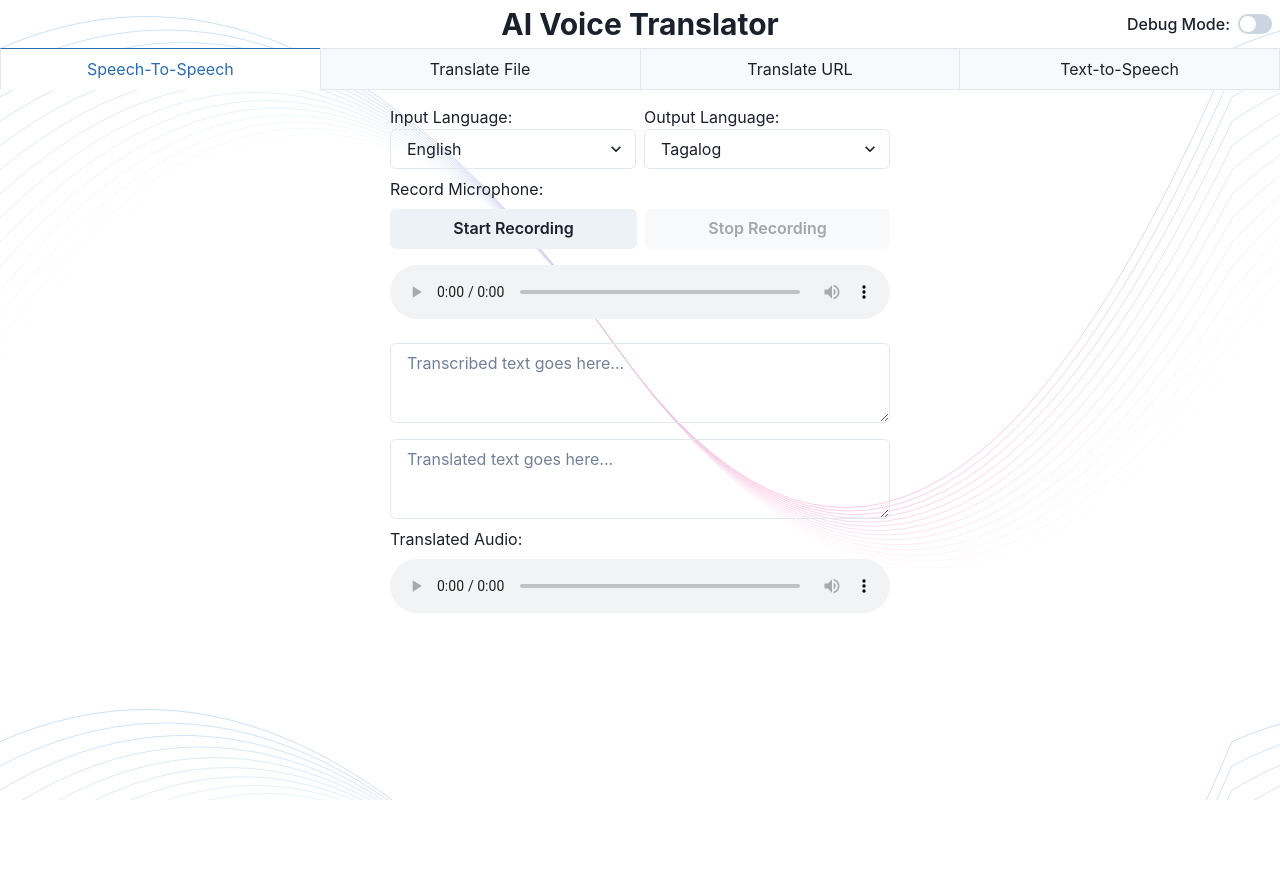
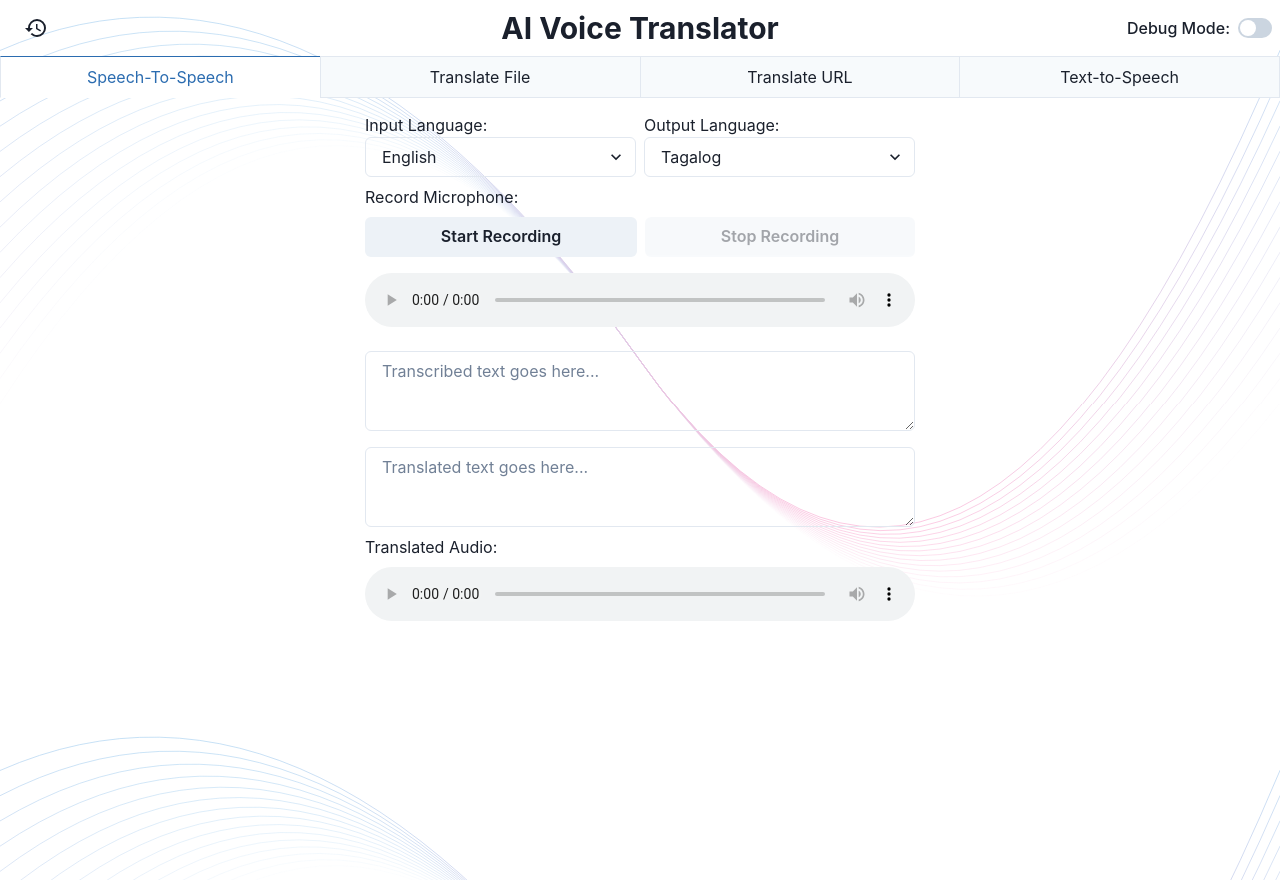
Before and after one commit to DigitalEpidemic/ai-voice-translator, a React (Vite) app: page / in a window 1280 px wide. Before the commit the page ends 800 px from the top, so only its background shows below. Built offline with nearby package versions, Linux system fonts and the light colour scheme.

Commit message:
Add history tab + fetch from API

```diff
--- a/src/preload/index.d.ts
+++ b/src/preload/index.d.ts
@@ -17,6 +17,7 @@ declare global {
       ) => Promise<string>
       textToSpeech: (text: string, language: AvailableLanguages) => Promise<Uint8Array>
       saveAudioURL: (url: string) => Promise<Uint8Array>
+      getHistory: () => Promise<GetSpeechHistoryResponse | null>
     }
   }
 }
--- a/src/renderer/src/App.tsx
+++ b/src/renderer/src/App.tsx
@@ -17,21 +17,26 @@ import {
   Text,
   Textarea
 } from '@chakra-ui/react'
-import React, { useState } from 'react'
+import { GetSpeechHistoryResponse } from 'elevenlabs/api'
+import React, { useEffect, useState } from 'react'
+import { MdHistory } from 'react-icons/md'
 import WavEncoder from 'wav-encoder'
 import { AudioPlayer } from './components/AudioPlayer'
 import { FileUploadButton } from './components/FileUpload'
+import { HistoryItem } from './components/HistoryItem'
 import { LanguageDropdown } from './components/LanguageDropdown'
 import { LanguageDropdowns } from './components/LanguageDropdowns'
 
-const WINDOW_WIDTH = 900
-const WINDOW_HEIGHT = 700
-const WINDOW_HEIGHT_DEBUG_MODE = 850
+const WINDOW_WIDTH = 750
+const WINDOW_HEIGHT = 670
+const WINDOW_HEIGHT_DEBUG_MODE = 825
+const MAX_CONTENT_WIDTH = '550px'
 const TAB_INDEXES = {
   SpeechToText: 0,
   TranslateFile: 1,
   TranslateURL: 2,
-  TextToSpeech: 3
+  TextToSpeech: 3,
+  History: 4
 }
 const TAGALOG_LANGUAGE = languages[0]
 const ENGLISH_LANGUAGE = languages[6]
@@ -54,7 +59,23 @@ const App = (): React.ReactElement => {
   const [debugMode, setDebugMode] = useState(false)
   const [inputLanguage, setInputLanguage] = useState<AvailableLanguageCodes>(ENGLISH_LANGUAGE.code)
   const [userEnteredURL, setUserEnteredURL] = useState('')
+  const [historyList, setHistoryList] = useState<GetSpeechHistoryResponse | null>(null)
+
   const isTextToSpeechTabActive = tabIndex === TAB_INDEXES.TextToSpeech
+  const isHistoryTabActive = tabIndex === TAB_INDEXES.History
+
+  useEffect(() => {
+    if (!isHistoryTabActive || historyList) {
+      return
+    }
+
+    const fetchHistoryList = async (): Promise<void> => {
+      console.log('Fetching history useEffect...')
+      const history = await window.api.getHistory()
+      setHistoryList(history)
+    }
+    fetchHistoryList()
+  }, [tabIndex])
 
   const handleAudioFileUpload = async (
     event: React.ChangeEvent<HTMLInputElement>
@@ -261,8 +282,21 @@ const App = (): React.ReactElement => {
   }
 
   return (
-    <Tabs onChange={handleOnTabChange} isFitted variant={'enclosed-colored'} w={'100vw'}>
+    <Tabs
+      index={tabIndex}
+      onChange={handleOnTabChange}
+      isFitted
+      variant={'enclosed-colored'}
+      w={'100vw'}
+      h={'100vh'}
+      display="flex"
+      flexDirection="column"
+    >
       <Flex p={2} justifyContent={'space-between'} alignItems={'center'} position={'relative'}>
+        <Button variant={tabIndex === TAB_INDEXES.History ? 'solid' : 'ghost'}>
+          <MdHistory size={24} onClick={() => setTabIndex(4)} />
+        </Button>
+
         <Flex position={'absolute'} left={'50%'} transform={'translateX(-50%)'}>
           <Heading size={'lg'} my={2} textAlign={'center'}>
             AI Voice Translator
@@ -281,9 +315,9 @@ const App = (): React.ReactElement => {
         <Tab>Translate URL</Tab>
         <Tab>Text-to-Speech</Tab>
       </TabList>
-      <TabPanels>
+      <TabPanels overflowY="auto" maxH="100%">
         <TabPanel>
-          <Stack maxW={'500px'} mx={'auto'}>
+          <Stack maxW={MAX_CONTENT_WIDTH} mx={'auto'}>
             {renderLanguageDropdowns()}
             <Text>Record Microphone:</Text>
             <HStack w={'100%'} justifyContent={'center'}>
@@ -301,28 +335,32 @@ const App = (): React.ReactElement => {
           </Stack>
         </TabPanel>
         <TabPanel>
-          <Stack maxW={'500px'} mx={'auto'}>
+          <Stack maxW={MAX_CONTENT_WIDTH} mx={'auto'}>
             {renderLanguageDropdowns()}
             <Text>Upload Existing Audio File:</Text>
             <FileUploadButton buttonText="Upload File" onChange={handleAudioFileUpload} />
           </Stack>
         </TabPanel>
         <TabPanel>
-          <Stack maxW={'500px'} mx={'auto'}>
+          <Stack maxW={MAX_CONTENT_WIDTH} mx={'auto'}>
             {renderLanguageDropdowns()}
             <Flex flexDir={'column'} flexGrow={1}>
               <Text>Audio URL:</Text>
+              <Flex>
                 <Input
                   value={userEnteredURL}
                   onChange={(event) => setUserEnteredURL(event.target.value)}
                   placeholder="Enter URL here..."
                 />
+                <Button w={'30%'} onClick={() => handleURLSubmission()}>
+                  Submit URL
+                </Button>
               </Flex>
-            <Button onClick={() => handleURLSubmission()}>Submit URL</Button>
+            </Flex>
           </Stack>
         </TabPanel>
         <TabPanel>
-          <Stack maxW={'500px'} mx={'auto'}>
+          <Stack maxW={MAX_CONTENT_WIDTH} mx={'auto'}>
             <LanguageDropdown
               label={'Input Language'}
               value={inputLanguage}
@@ -338,9 +376,15 @@ const App = (): React.ReactElement => {
             </Flex>
           </Stack>
         </TabPanel>
+        <TabPanel>
+          {historyList?.history?.map((history) => (
+            <HistoryItem key={history.history_item_id} history={history} />
+          ))}
+        </TabPanel>
       </TabPanels>
 
-      <Stack maxW={'500px'} mx={'auto'}>
+      {!isHistoryTabActive && (
+        <Stack maxW={MAX_CONTENT_WIDTH} w={'100%'} mx={'auto'}>
           {!isTextToSpeechTabActive && (
             <>
               <Box mb={4}>
@@ -361,7 +405,10 @@ const App = (): React.ReactElement => {
             <Flex>
               {(debugMode || isTextToSpeechTabActive) && (
                 <>
-                <LanguageDropdown value={outputLanguage} onChange={handleOnOutputLanguageChange} />
+                  <LanguageDropdown
+                    value={outputLanguage}
+                    onChange={handleOnOutputLanguageChange}
+                  />
                   <Button w={'50%'} onClick={() => handleTranslatingText()}>
                     Translate
                   </Button>
@@ -376,11 +423,14 @@ const App = (): React.ReactElement => {
           </Stack>
 
           <Stack>
-          {debugMode && <Button onClick={() => handleTextToSpeech()}>Generate AI Voice 🤖</Button>}
+            {debugMode && (
+              <Button onClick={() => handleTextToSpeech()}>Generate AI Voice 🤖</Button>
+            )}
             <Text>Translated Audio:</Text>
             <AudioPlayer url={translatedAudioUrl} autoplay type={'audio/mp3'} />
           </Stack>
         </Stack>
+      )}
     </Tabs>
   )
 }
--- a/src/renderer/src/components/FileUpload.tsx
+++ b/src/renderer/src/components/FileUpload.tsx
@@ -7,7 +7,7 @@ interface FileUploadProps {
   onChange: (event: React.ChangeEvent<HTMLInputElement>) => void
 }
 
-export const FileUploadButton = ({ buttonText, onChange }: FileUploadProps) => {
+export const FileUploadButton = ({ buttonText, onChange }: FileUploadProps): React.ReactElement => {
   const [fileName, setFileName] = React.useState<string>()
 
   const handleOnChange = (event: React.ChangeEvent<HTMLInputElement>): void => {
--- /dev/null
+++ b/src/renderer/src/components/HistoryItem.tsx
@@ -0,0 +1,34 @@
+import { Flex, Button, Box, Text } from '@chakra-ui/react'
+import { SpeechHistoryItemResponse } from 'elevenlabs/api'
+import { MdOutlineFileDownload } from 'react-icons/md'
+
+interface HistoryItemProps {
+  history: SpeechHistoryItemResponse
+}
+
+const convertUnixTimestampToReadableDate = (unixTimestamp: number): string => {
+  return new Date(unixTimestamp * 1000).toLocaleString()
+}
+
+export const HistoryItem = ({ history }: HistoryItemProps): JSX.Element => {
+  return (
+    <Flex key={history.history_item_id} alignItems={'center'}>
+      <Flex>
+        <Button w={10} h={10} p={0} mr={2} variant={'ghost'}>
+          <MdOutlineFileDownload size={24} />
+        </Button>
+      </Flex>
+      <Box pb={3}>
+        <Flex>
+          <Text as={'b'} fontSize={'sm'} pr={2}>
+            {history.voice_name}
+          </Text>
+          <Text as={'i'} color={'gray.600'} fontSize={'sm'}>
+            - {convertUnixTimestampToReadableDate(history.date_unix as number)}
+          </Text>
+        </Flex>
+        <Text>{history.text}</Text>
+      </Box>
+    </Flex>
+  )
+}
```
Also changed, not shown: src/main/index.ts (+14 -2 lines), src/preload/index.ts (+5 -3 lines). Lines whose indentation alone changed are shown as unchanged.
